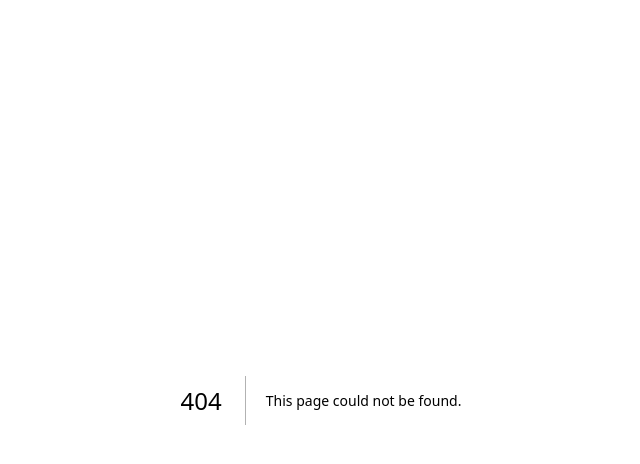
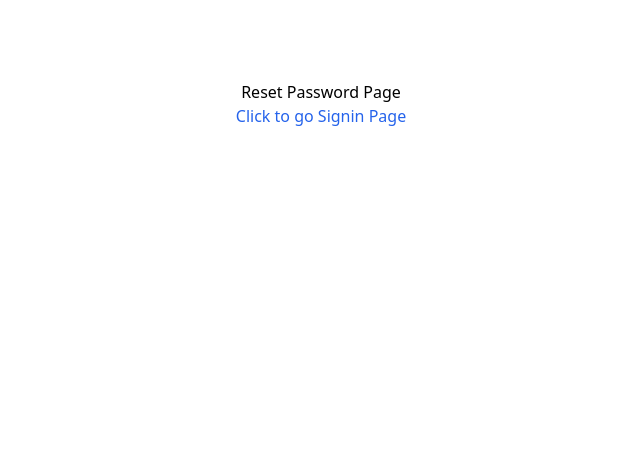
Before and after one commit to harunfr/manage-courses, a Next.js app: page /reset-password in a window 1280 px wide. Before the commit this address had no page. Shown: the top 464 px of the page, without its empty margins (319-959 px from the left). Built offline with nearby package versions, Linux system fonts and the light colour scheme.

Commit message:
add simple reset-password page

```diff
--- /dev/null
+++ b/pages/reset-password.js
@@ -0,0 +1,15 @@
+import Link from 'next/link'
+
+export default function () {
+  return (
+    <div className="mt-20 text-center">
+      <h1>Reset Password Page</h1>
+      <Link
+        href="signin"
+        className="font-medium text-blue-600 hover:underline dark:text-blue-500"
+      >
+        Click to go Signin Page
+      </Link>
+    </div>
+  )
+}
```
